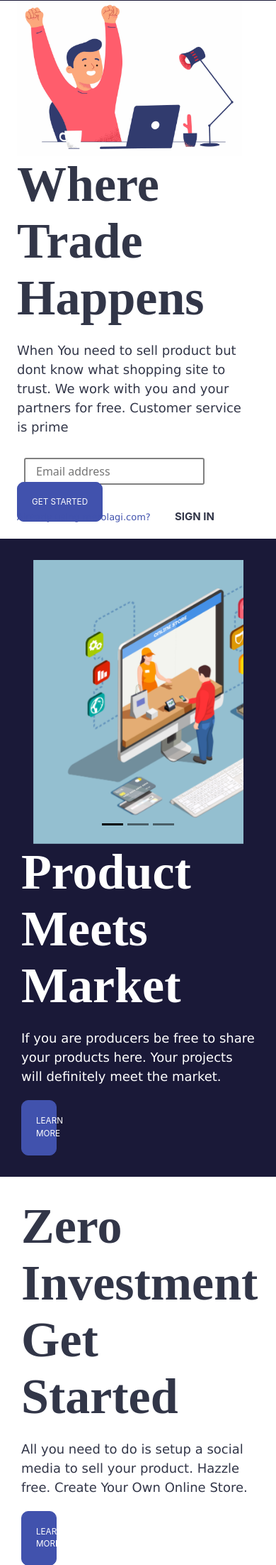
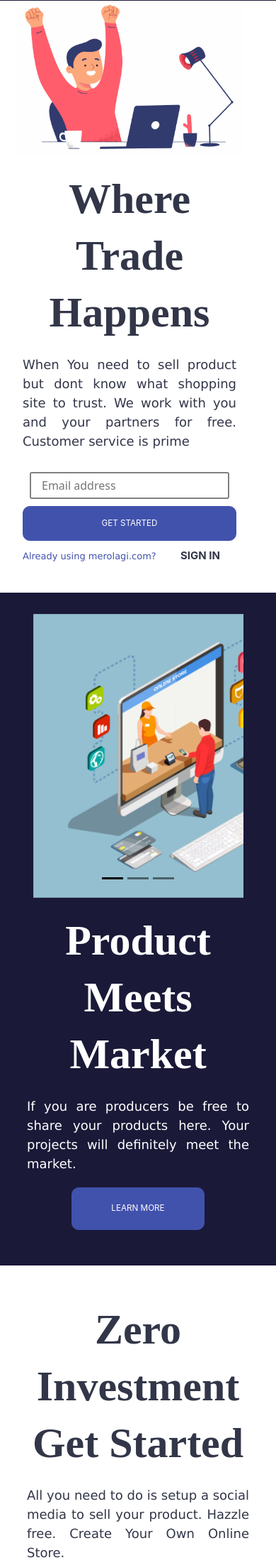
Before and after one commit to sidghimire/merolagi.github.io, a PHP site: page / in a window 390 px wide. Shown: the part 296-2501 px from the top of the page at 71% size. Run offline with PHP 8.4, Linux system fonts and the light colour scheme; some libraries are stand-ins or nearby versions.

Commit message:
Update style.css

```diff
--- a/style.css
+++ b/style.css
@@ -50,11 +50,13 @@
 }
 
 .btn-type-2 {
+  width: 100%;
   background: var(--btn-color);
   color: white;
   border: solid 1px var(--btn-color);
   border-radius: 10px;
   transition: border 0.5s, color 0.5s;
+  text-align: center;
 }
 .btn-type-2:hover {
   border: solid 1px var(--btn-color);
@@ -126,6 +128,13 @@
   width: 150px;
   vertical-align: middle;
 }
+.l-fixation-2 {
+  padding: 50px;
+}
+.l-email-section {
+  display: flex;
+  margin-bottom: 10px;
+}
 @media (max-width: 768px) {
   .l-md-collapse {
     display: none;
@@ -147,4 +156,23 @@
   .l-wallpaper-image {
     width: 100%;
   }
+  .l-fixation-2 {
+    padding: 20px;
+    text-align: justify;
+  }
+  .text-style-3 {
+    text-align: center;
+    font-size: 60px;
+  }
+  .l-email-section {
+    display: flex;
+    flex-direction: column;
+  }
+  .get-started-btn {
+    padding: 15px;
+  }
+  .l-fixation-3 {
+    margin: auto;
+    width: 60%;
+  }
 }
```
